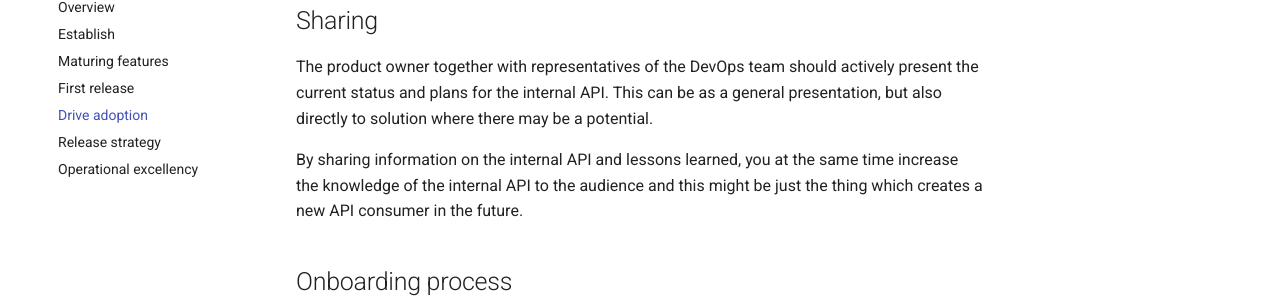
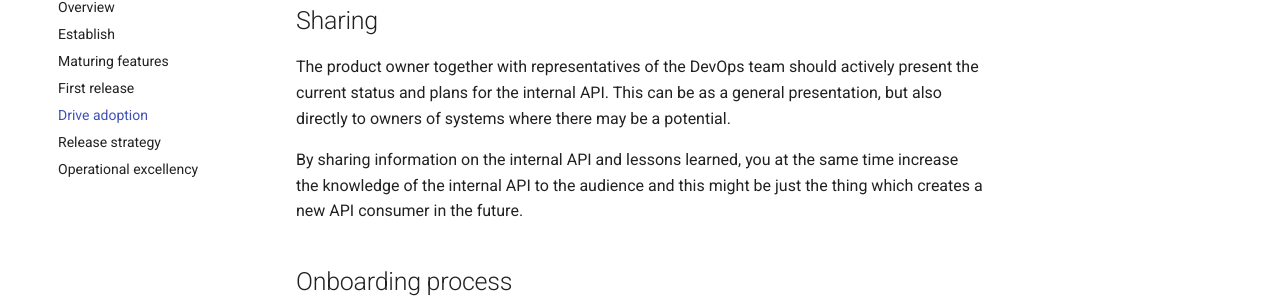
Before and after one commit to elsewhat/thinkweek-dparnas-2021, an MkDocs documentation site: the page built from docs/internal-apis/dx-producer-drive-adoption.md, in a window 1280 px wide and 1367 px high. Shown: the part 341-642 px from the top of the window. Built offline with MkDocs 1.6.1 and Material for MkDocs 9.7.7, drawn with Linux system fonts in a browser that asks for light colours; comment, search, counter and statistics services are not loaded.

Commit message:
Update dx-producer-drive-adoption.md

```diff
--- a/docs/internal-apis/dx-producer-drive-adoption.md
+++ b/docs/internal-apis/dx-producer-drive-adoption.md
@@ -5,7 +5,7 @@
 
 ## Sharing
 The product owner together with representatives of the DevOps team should actively present the current status and plans for the internal API.
-This can be as a general presentation, but also directly to solution where there may be a potential.
+This can be as a general presentation, but also directly to owners of systems where there may be a potential.
 
 By sharing information on the internal API and lessons learned, you at the same time increase the knowledge of the internal API to the audience and this might be just the thing which creates a new API consumer in the future.
 
```
